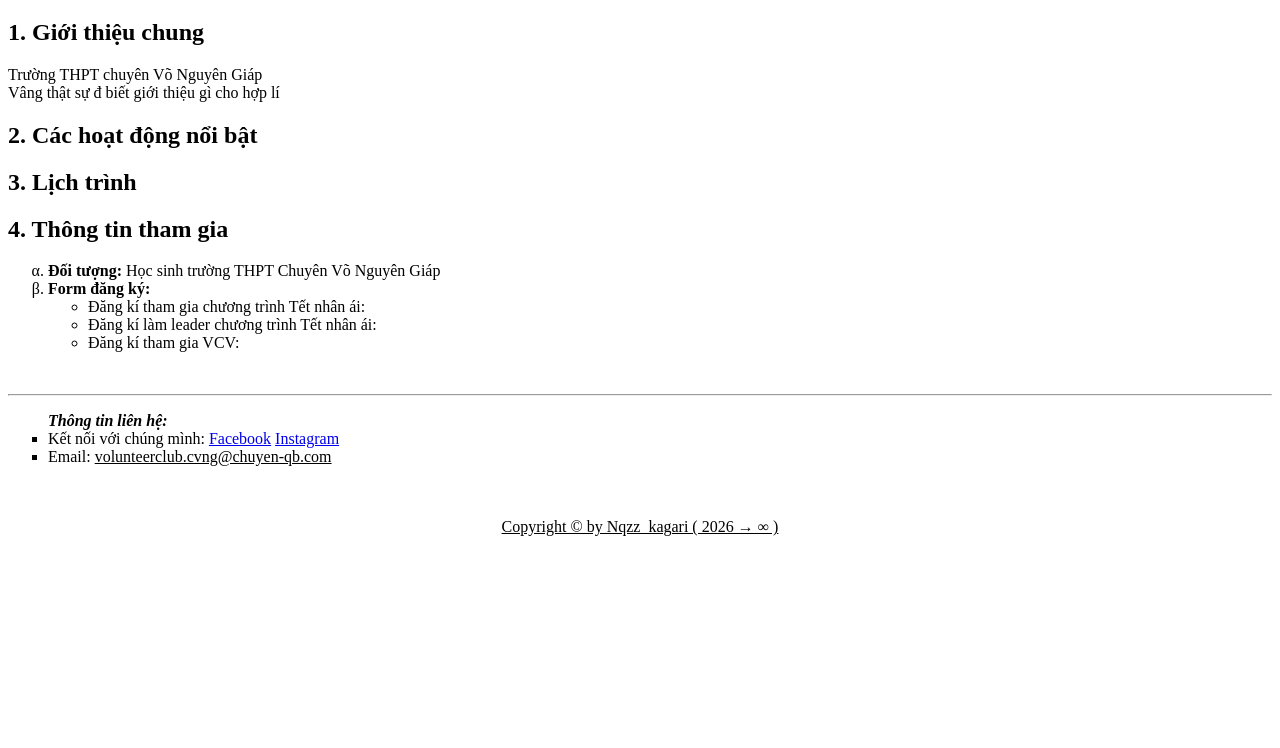
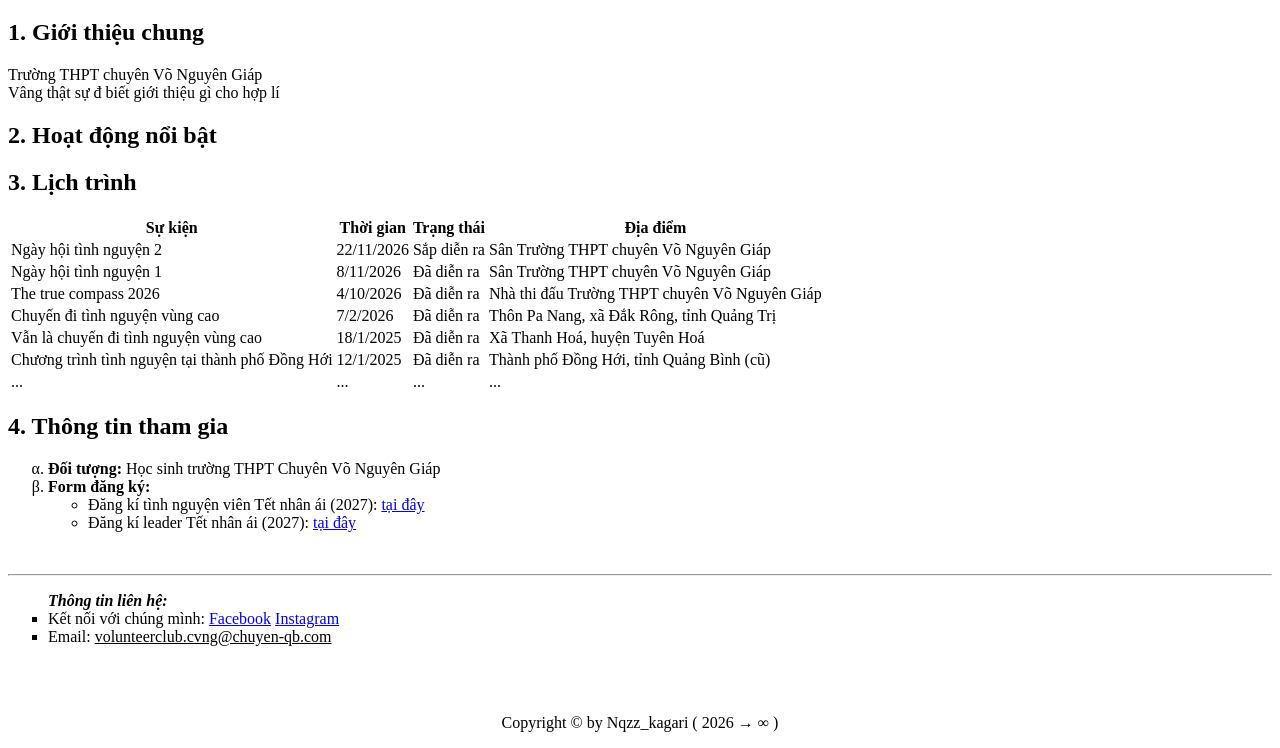
Before and after one commit to nguyenquan-2510/web-cau_lac_bo-demo, a plain HTML site: page index.html in a window 1280 px wide. Shown: the part 61-809 px from the top of the page. Drawn offline with Linux system fonts and the light colour scheme.

Commit message:
2026-11-19; Updated club schedule :0

```diff
--- a/index.html
+++ b/index.html
@@ -1,11 +1,11 @@
 <!DOCTYPE html>
-<html lang="en">
+<html lang="vi">
 
 <head>
   <meta charset="UTF-8">
   <meta name="viewport" content="width=device-width, initial-scale=1.0">
   <meta name="description" content="">
-  <title></title>
+  <title>Giới thiệu câu lạc bộ VCV</title>
   <!-- <link rel="stylesheet" href="style.css"> -->
 </head>
 
@@ -23,11 +23,62 @@
     </div>
 
     <div id="featured">
-      <h2>2. Các hoạt động nổi bật</h2>
+      <h2>2. Hoạt động nổi bật</h2>
     </div>
 
     <div id="schedule">
       <h2>3. Lịch trình</h2>
+      <table>
+        <tr>
+          <th>Sự kiện</th>
+          <th>Thời gian</th>
+          <th>Trạng thái</th>
+          <th>Địa điểm</th>
+        </tr>
+        <tr>
+          <td>Ngày hội tình nguyện 2</td>
+          <td>22/11/2026</td>
+          <td>Sắp diễn ra</td>
+          <td>Sân Trường THPT chuyên Võ Nguyên Giáp</td>
+        </tr>
+        <tr>
+          <td>Ngày hội tình nguyện 1</td>
+          <td>8/11/2026</td>
+          <td>Đã diễn ra</td>
+          <td>Sân Trường THPT chuyên Võ Nguyên Giáp</td>
+        </tr>
+        <tr>
+          <td>The true compass 2026</td>
+          <td>4/10/2026</td>
+          <td>Đã diễn ra</td>
+          <td>Nhà thi đấu Trường THPT chuyên Võ Nguyên Giáp</td>
+        </tr>
+        <tr>
+          <td>Chuyến đi tình nguyện vùng cao</td>
+          <td>7/2/2026</td>
+          <td>Đã diễn ra</td>
+          <td>Thôn Pa Nang, xã Đắk Rông, tỉnh Quảng Trị</td>
+        </tr>
+        <tr>
+          <td>Vẫn là chuyến đi tình nguyện vùng cao</td>
+          <td>18/1/2025</td>
+          <td>Đã diễn ra</td>
+          <td>Xã Thanh Hoá, huyện Tuyên Hoá</td>
+
+        </tr>
+        <tr>
+          <td>Chương trình tình nguyện tại thành phố Đồng Hới</td>
+          <td>12/1/2025</td>
+          <td>Đã diễn ra</td>
+          <td>Thành phố Đồng Hới, tỉnh Quảng Bình (cũ)</td>
+        </tr>
+        <tr>
+          <td>...</td>
+          <td>...</td>
+          <td>...</td>
+          <td>...</td>
+        </tr>
+      </table>
     </div>
 
     <div id="register">
@@ -36,9 +87,12 @@
         <li><b>Đối tượng:</b> Học sinh trường THPT Chuyên Võ Nguyên Giáp</li>
         <li><b>Form đăng ký:</b>
           <ul>
-            <li>Đăng kí tham gia chương trình Tết nhân ái:</li>
-            <li>Đăng kí làm leader chương trình Tết nhân ái:</li>
-            <li>Đăng kí tham gia VCV:</li>
+            <li>Đăng kí tình nguyện viên Tết nhân ái (2027): <a href="https://forms.gle/7eykXtewEDGm5EGEA"
+                target="_blank"> tại
+                đây</a>
+            </li>
+            <li>Đăng kí leader Tết nhân ái (2027): <a href="https://forms.gle/kFwg7ZKCk2iJW9se8" target="_blank">tại
+                đây</a></li>
           </ul>
         </li>
       </ul>
@@ -48,14 +102,16 @@
         <b><i>Thông tin liên hệ:</i></b>
         <li>Kết nối với chúng mình: <a href="https://www.facebook.com/vcv.vng" target="_blank">Facebook</a> <a
             href="https://www.instagram.com/vcv_vng" target="_blank">Instagram</a></li>
-        <li>Email: <u>volunteerclub.cvng@chuyen-qb.com</span></li>
+        <li>Email: <u>volunteerclub.cvng@chuyen-qb.com</u></li>
       </ul>
     </div>
-    <br><br>
-    <div style="text-align: center;">
-      Copyright &copy; by Nqzz_kagari ( 2026 &rarr; &infin; )
-    </div>
   </div>
+  <br><br>
+  <footer style="text-align: center;">
+    <p>Copyright &copy; by Nqzz_kagari ( 2026 &rarr; &infin; )</p>
+  </footer>
+
 </body>
 
+
 </html>
```
